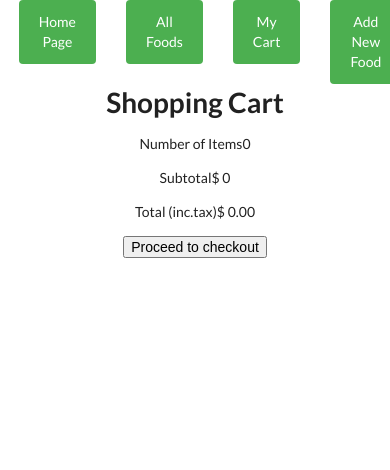
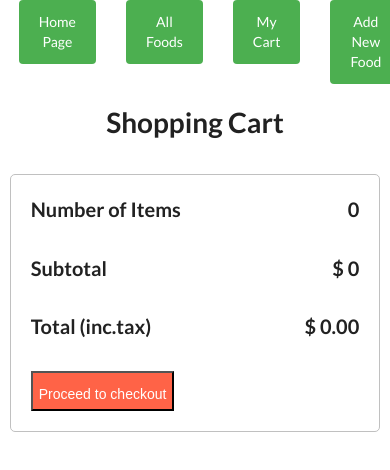
Before and after one commit to ellijs/phase2project-flatironeats, a React (Create React App) app: page /cart in a window 390 px wide. Shown: the top 470 px of the page. Built offline with nearby package versions, Linux system fonts and the light colour scheme; data requests are answered from the project's data file.

Commit message:
Update index.css

```diff
--- a/src/index.css
+++ b/src/index.css
@@ -185,6 +185,7 @@ input[type=submit]:hover {
   cursor: pointer;
 }
 
+
 /* Clear floats after the columns */
 .row:after {
   content: "";
@@ -199,3 +200,146 @@ input[type=submit]:hover {
     margin-top: 0;
   }
 }
+
+/* Shopping Cart */
+
+.shopping-cart-container{
+    max-width: 1200px;
+    margin: 0 auto;
+}
+
+.shopping-cart-container > h1 {
+    padding: 20px 0;
+}
+
+.cart {
+  display: flex;
+}
+.products {
+    flex: 0.75;
+}
+.product {
+    display: flex;
+    width: 100%;
+    height: 200px;
+    overflow: hidden;
+    border: 1px solid silver;
+    margin-bottom: 20px;
+}
+.product:hover {
+    border: none;
+    box-shadow: 2px 2px 4px rgbs(0,0,0,0.5);
+    transform: scale(1.01);
+}
+
+.product > img {
+    width: 300px;
+    height: 200px;
+    object-fit: cover;
+}
+.product > img:hover {
+    transform: scale(1.04);
+}
+
+.product-info {
+    padding: 20px;
+    width: 100%;
+    position: relative;
+    text-align: left
+
+}
+.product-Name, product-price {
+    margin-bottom: 20px;
+}
+.product-remove {
+    position: absolute;
+    bottom: 20px;
+    right: 20px;
+    padding: 10px 25px;
+    background-color : green;
+    color: white;
+    cursor: pointer;
+    border-radius: 5px;
+}
+
+.product-remove:hover {
+    background-color: white;
+    color: green;
+    font-weight: 600;
+    border: 1px solid green;
+}
+
+.product-quantity > input {
+    width: 40px;
+    padding: 5px;
+    text-align: center;
+}
+
+.fa {
+    margin-right: 5px;
+}
+
+.cart-total {
+    flex: 0.25;
+    margin-left: 20px;
+    padding: 20px;
+    height: 240px;
+    border: 1px solid silver;
+    border-radius: 5px;
+    position: relative;
+}
+
+.cart-total p {
+    display: flex;
+    justify-content: space-between;
+    margin-bottom: 30px;
+    font-size: 20px;
+    font-weight: 700;
+}
+
+.cart-total button {
+    display: block;
+    text-align: center;
+    height: 40px;
+    line-height: 40px;
+    background-color: tomato;
+    color: white;
+    text-decoration: none;
+    /* position: absolute; */
+    /* bottom: 20px;
+    right: 20px; */
+}
+
+.cart-total button:hover{
+    background-color: red;
+}
+
+@media screen and (max-width:700px) {
+    .remove {
+        display: none;
+    }
+    .product {
+        height: 150px;
+    }
+    .product > img {
+        height: 150px;
+        width: 200px;
+    }
+    .product-name, .product-price{
+        margin-bottom: 10px;
+    }
+}
+@media screen and (max-width: 900px) {
+    .cart{
+        flex-direction: column;
+    }
+    .cart-total {
+        margin-left: 0;
+        margin-bottom: 20px;
+    }
+}
+@media screen and (max-width: 1220px) {
+    .shopping-cart-container {
+        max-width: 95%;
+    }
+}
```
